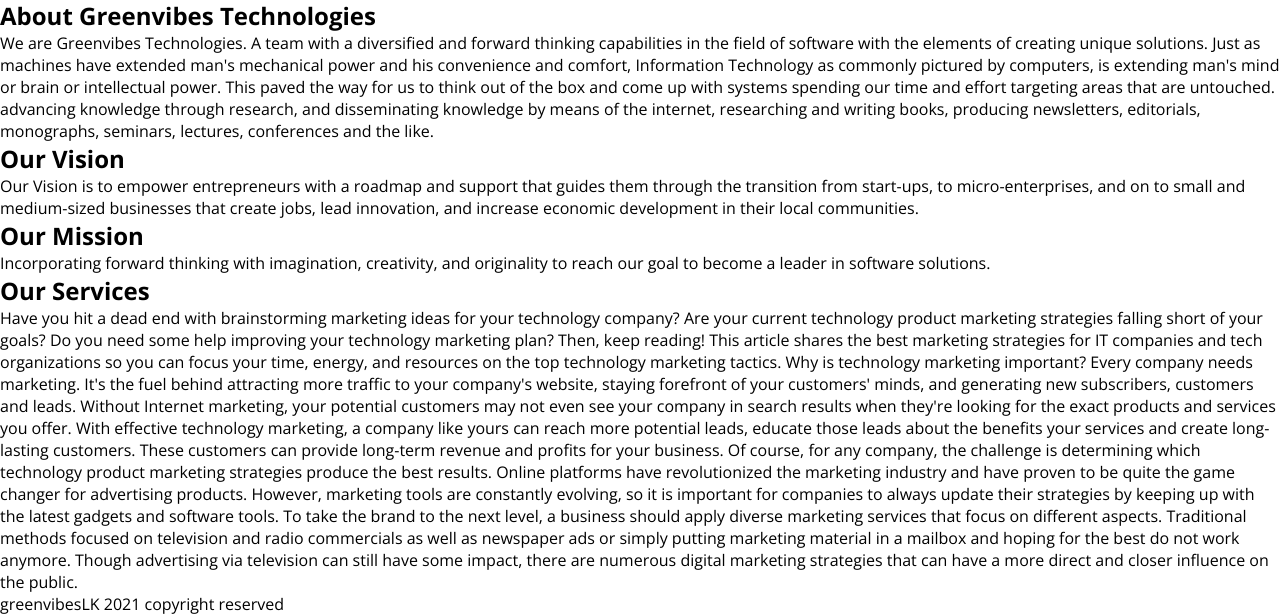
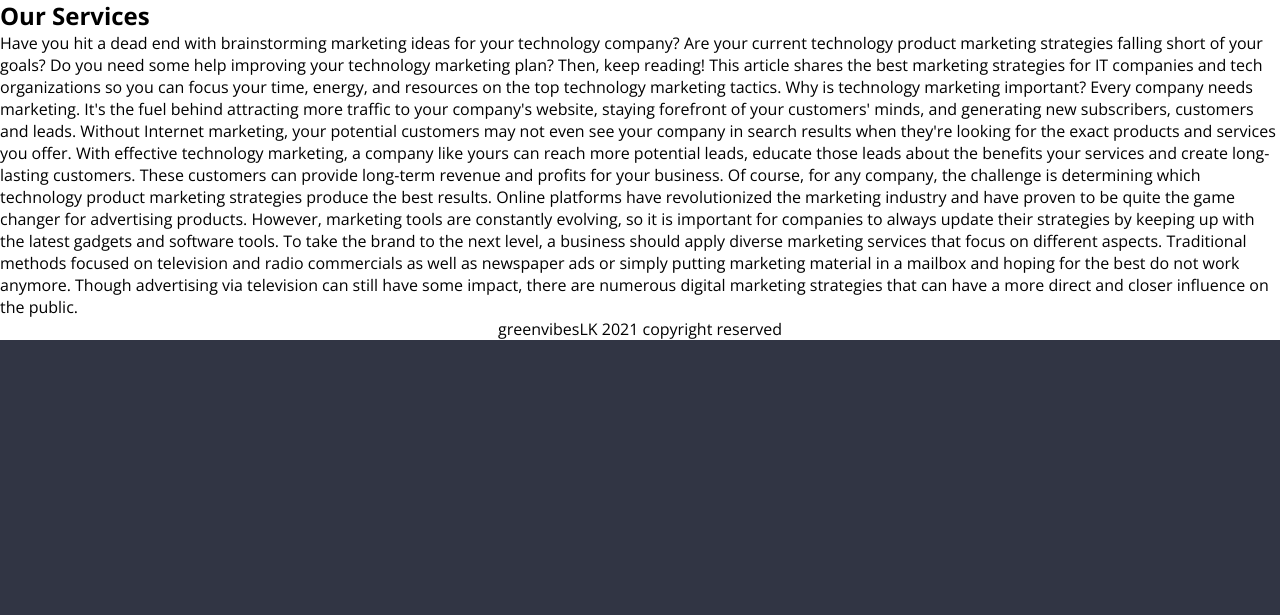
Before and after one commit to GreenvibesLK/greenvibes.lk, a PHP site: page /services.php in a window 1280 px wide. Shown: the part 801-1416 px from the top of the page. After the commit the page ends 1141 px from the top, so only its background shows below. Run offline with PHP 8.4, Linux system fonts and the light colour scheme.

Commit message:
Edit content in our services

```diff
--- a/css/style.css
+++ b/css/style.css
@@ -101,11 +101,6 @@ nav .fa{
 
 
 
-
-
-
-
-
 @media(max-width: 700px){
     .text-box h1{
     font-size:20px;}
@@ -148,5 +143,8 @@ nav .fa{
 }
 
 
+footer{
+    text-align: center;
+}
 
 /*Responsive*/
--- a/services.php
+++ b/services.php
@@ -2,33 +2,15 @@
     background-image: linear-gradient(rgba(4,9,30,0.7),rgba(4,9,30,0.7)),url(img/about.gif);}
 </style>
 
-<?php $title = 'About Us - '; ?>
+<?php $title = 'Services - '; ?>
 <?php require_once('inc/header.php'); ?>
   <div class="text-box">
-        <h1>Who We Are ?</h1>
+        <h1>Our Services</h1>
         <p>ShareTheMeal is a crowdfunding smartphone application to fight global hunger through the United Nations World Food Programme (WFP).</p>
         <!-- <a href="" class="visit-btn">Visit us</a> -->
         </div>
     </section>
 <body>
-
-<h2>About Greenvibes Technologies</h2>
-<p>We are Greenvibes Technologies. A team with a diversified and forward thinking capabilities in the field of software with the elements of creating unique solutions.
-
-Just as machines have extended man's mechanical power and his convenience and comfort, Information Technology as commonly pictured by computers,
-is extending man's mind or brain or intellectual power.
-This paved the way for us to think out of the box and come up with systems spending our time and effort targeting areas that are untouched.
-
-advancing knowledge through research, and disseminating knowledge by means of the internet, researching and writing books, producing newsletters, editorials, monographs, seminars, lectures, conferences and the like.</p>
-
-
-<h2>Our Vision</h2>
-<p>Our Vision is to empower entrepreneurs with a roadmap and support that guides them through the transition from start-ups, to micro-enterprises,
-and on to small and medium-sized businesses that create jobs, lead innovation, and increase economic development in their local communities.</p>
-
-<h2>Our Mission</h2>
-<p>Incorporating forward thinking with imagination, creativity, and originality to reach our goal to become a leader in software solutions.
-</p>
 
 <h2>Our Services</h2>
 <p>Have you hit a dead end with brainstorming marketing ideas for your technology company?
```
Also changed, not shown: about-us.php (+0 -27 lines).
